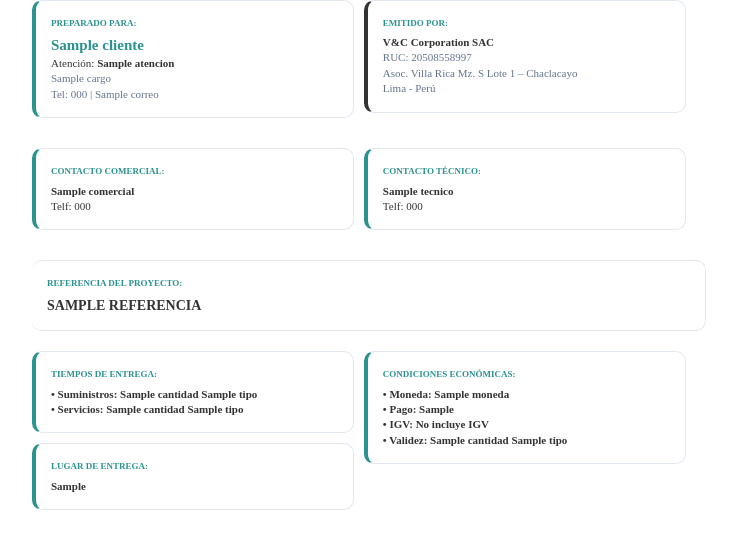
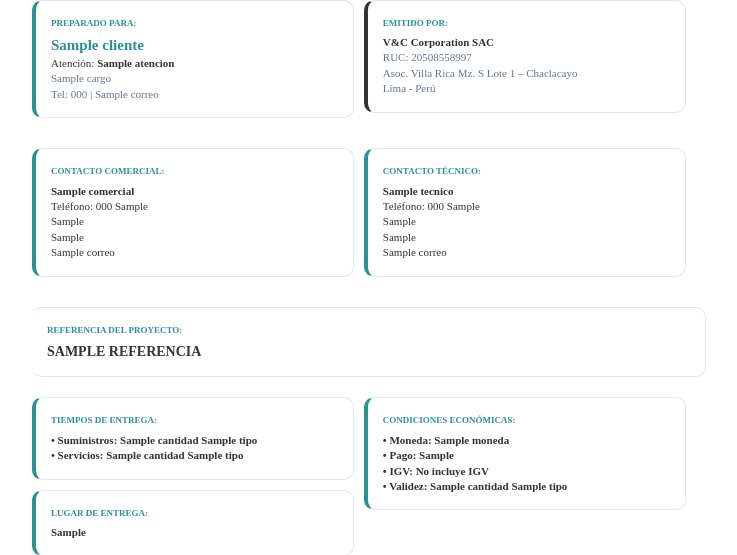
Before and after one commit to diegorengifosilva/Sistema_Cotizaciones, a Django app: template proyecto_cotizaciones/cotizaciones_api/templates/reportes/cotizacion_pdf.html in a window 1280 px wide. Shown: the part 1409-1964 px from the top of the page, without its empty margins (28-765 px from the left). Run offline with Django 5.2, Linux system fonts and the light colour scheme; tables that the repository leaves empty hold one stand-in row (values such as "Sample post"); the template is opened without the code that fills it: values that come from a table or form of the project are taken from there, most other values are stand-ins (such as "Sample title", 1, 10 or a date in 2020).

Commit message:
push 6.3

```diff
--- a/proyecto_cotizaciones/cotizaciones_api/templates/reportes/cotizacion_pdf.html
+++ b/proyecto_cotizaciones/cotizaciones_api/templates/reportes/cotizacion_pdf.html
@@ -585,7 +585,11 @@
                     <span class="label">Contacto Comercial:</span>
                     <div class="value">
                         {{ cabecera.comercial.nombre }}<br>
-                        <span style="font-size: 11px; font-weight: 400;">Telf: {{ cabecera.comercial.telefono }}</span>
+                        <span style="font-size: 11px; font-weight: 400;">Teléfono: {{ cabecera.comercial.telefono }}</span>
+                        <span style="font-size: 11px; font-weight: 400;">{{ cabecera.comercial.movil1 }}</span><br>
+                        <span style="font-size: 11px; font-weight: 400;">{{ cabecera.comercial.movil2 }}</span><br>
+                        <span style="font-size: 11px; font-weight: 400;">{{ cabecera.comercial.movil3 }}</span><br>
+                        <span style="font-size: 11px; font-weight: 400;">{{ cabecera.comercial.correo }}</span><br>
                     </div>
                 </div>
             </div>
@@ -594,7 +598,11 @@
                     <span class="label">Contacto Técnico:</span>
                     <div class="value">
                         {{ cabecera.tecnico.nombre }}<br>
-                        <span style="font-size: 11px; font-weight: 400;">Telf: {{ cabecera.tecnico.telefono }}</span>
+                        <span style="font-size: 11px; font-weight: 400;">Teléfono: {{ cabecera.tecnico.telefono }}</span>
+                        <span style="font-size: 11px; font-weight: 400;">{{ cabecera.tecnico.movil1 }}</span><br>
+                        <span style="font-size: 11px; font-weight: 400;">{{ cabecera.tecnico.movil2 }}</span><br>
+                        <span style="font-size: 11px; font-weight: 400;">{{ cabecera.tecnico.movil3 }}</span><br>
+                        <span style="font-size: 11px; font-weight: 400;">{{ cabecera.tecnico.correo }}</span><br>
                     </div>
                 </div>
             </div>
```
Also changed, not shown: proyecto_cotizaciones/cotizaciones_api/views.py (+10 -14 lines).
